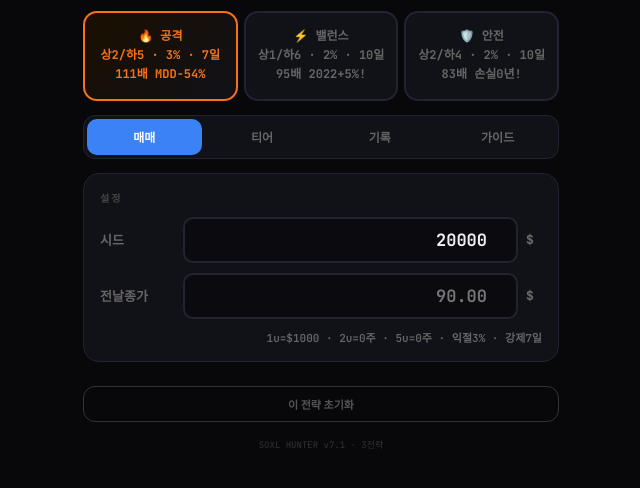
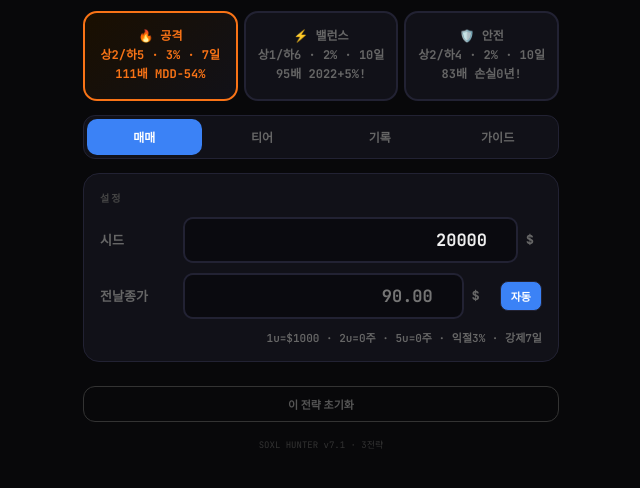
Before and after one commit to versuskorea/soxl-hunter, a website: page public/index.html in a window 1280 px wide. Shown: the part 90-578 px from the top of the page, without its empty margins (319-959 px from the left). Drawn offline with Linux system fonts and the light colour scheme.

Commit message:
Update index.html

```diff
--- a/public/index.html
+++ b/public/index.html
@@ -94,7 +94,7 @@ body{background:var(--bg);color:var(--text);font-family:'DM Sans',sans-serif;min
   <div class="card">
     <div class="ct">설정</div>
     <div class="ir"><label>시드</label><input type="number" id="seed" value="20000" oninput="sv();go()"><span class="u">$</span></div>
-    <div class="ir"><label>전날종가</label><input type="number" step="0.01" id="prev" placeholder="90.00" oninput="go()"><span class="u">$</span></div>
+    <div class="ir"><label>전날종가</label><input type="number" step="0.01" id="prev" placeholder="90.00" oninput="go()"><span class="u">$</span><button onclick="fetchPrice()" style="padding:6px 10px;border:1px solid var(--border);border-radius:8px;background:var(--accent);color:#fff;font-size:11px;font-weight:700;cursor:pointer;margin-left:4px;white-space:nowrap">자동</button></div>
     <div id="unit-info" style="font-size:11px;color:var(--dim);text-align:right;font-weight:600;font-family:'JetBrains Mono',monospace"></div>
   </div>
   <div id="out"></div>
@@ -134,6 +134,22 @@ let pos=[],hist=[],seed=20000;
 function gv(id){return parseFloat(document.getElementById(id).value)||0}
 function td(){const d=new Date();return d.getFullYear()+'-'+String(d.getMonth()+1).padStart(2,'0')+'-'+String(d.getDate()).padStart(2,'0')}
 function db(a,b){return Math.floor((new Date(b)-new Date(a))/864e5)}
+
+async function fetchPrice(){
+  const btn=event.target;btn.textContent='...';btn.disabled=true;
+  try{
+    const r=await fetch('https://financialmodelingprep.com/api/v3/quote/SOXL?apikey=n0Y8mdidqFuPvn8WKSCXGb2sIECe8LuF');
+    const d=await r.json();
+    if(d&&d[0]&&d[0].previousClose){
+      document.getElementById('prev').value=d[0].previousClose;
+      go();
+      btn.textContent='✓';btn.style.background='var(--green)';
+    }else{
+      btn.textContent='✗';btn.style.background='var(--red)';
+    }
+  }catch(e){btn.textContent='✗';btn.style.background='var(--red)';}
+  setTimeout(()=>{btn.textContent='자동';btn.style.background='var(--accent)';btn.disabled=false;},2000);
+}
 
 function sv(){
   seed=gv('seed')||20000;
@@ -409,6 +425,8 @@ function sTab(n,btn){
 // 초기화
 const lastStrat=parseInt(localStorage.getItem('h7-last'))||1;
 switchStrat(lastStrat);
+// 자동 종가 로드
+fetchPrice();
 </script>
 </body>
 </html>
```
